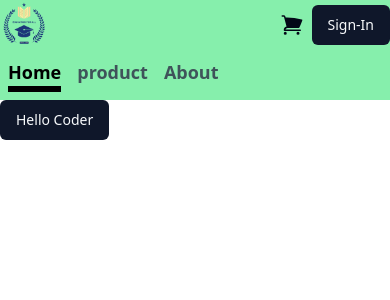
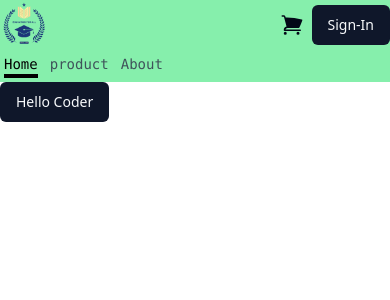
Before and after one commit to rohitpatel45/roadmap-code-ecommerce, a Next.js app: page / in a window 390 px wide. Shown: the top 300 px of the page. Built offline with nearby package versions, Linux system fonts and the light colour scheme.

Commit message:
modified hedaer css in mobile responsive

```diff
--- a/app/globals.css
+++ b/app/globals.css
@@ -4,11 +4,11 @@
 
   @layer components{
     .menu_option_style{
-      @apply text-lg font-semibold text-gray-700/90
+      @apply text-sm font-mono text-gray-700/90
     }
 
     .active_menu_option{
-      @apply text-lg font-semibold text-gray-700/90 border-b-[6px] border-black text-black
+      @apply text-sm font-mono text-gray-700/90 border-b-[4px] border-black text-black
     }
   }
 
--- a/components/ui/HeaderComonent.tsx
+++ b/components/ui/HeaderComonent.tsx
@@ -26,7 +26,7 @@ function HeaderComonent() {
       </div>
 
       {/* Mobile View Menu */}
-      <div className="flex space-x-4 p-2 lg:hidden">
+      <div className="flex space-x-3 p-1 lg:hidden">
         <Link href="/" className={`${pathname === '/' ? "active_menu_option" : "menu_option_style"}`}>Home</Link>
         <Link href="/product" className={`${pathname === '/product' ? "active_menu_option" : "menu_option_style"}`}>product</Link>
         <Link href="/about" className={`${pathname === '/about' ? "active_menu_option" : "menu_option_style"}`}>About</Link>
```
